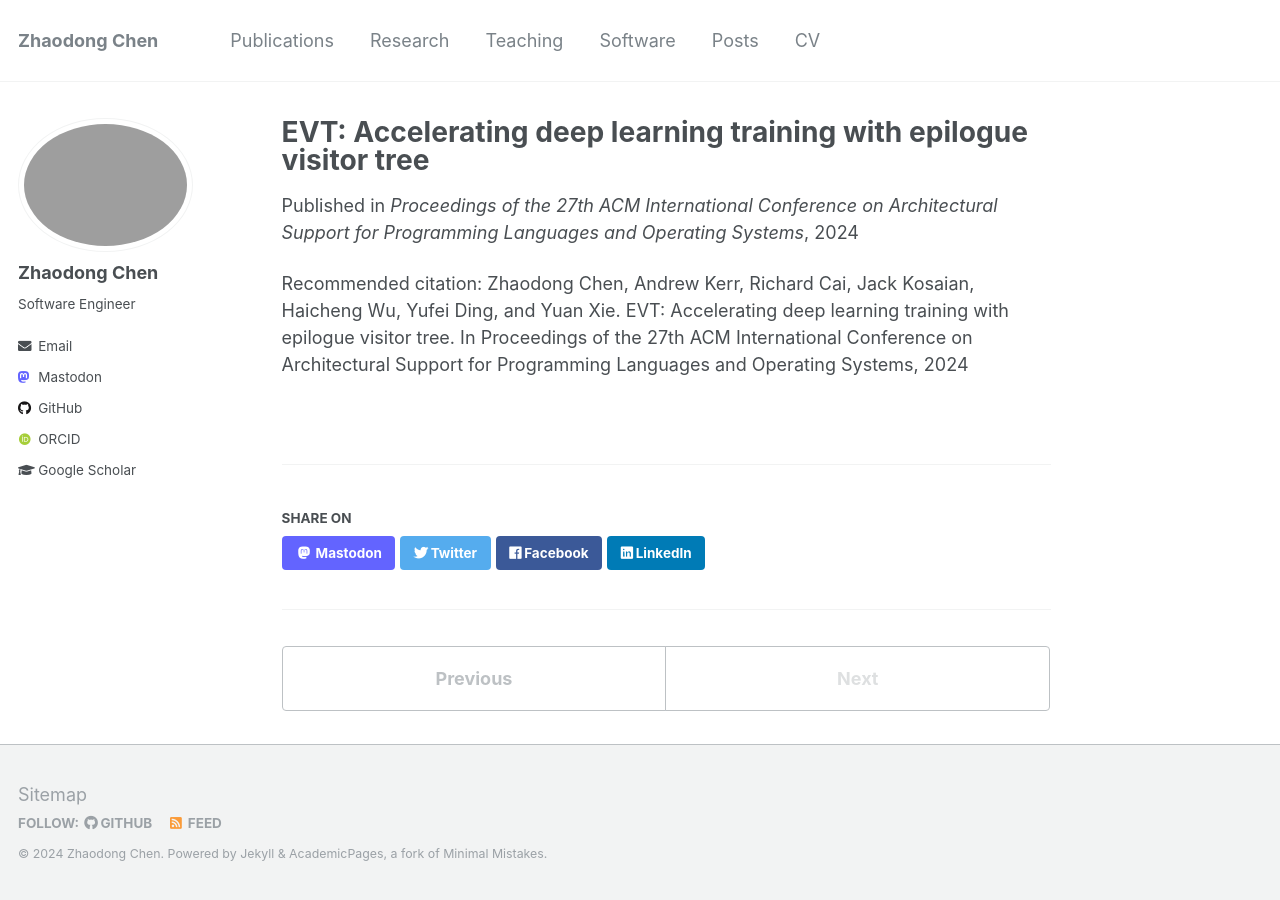
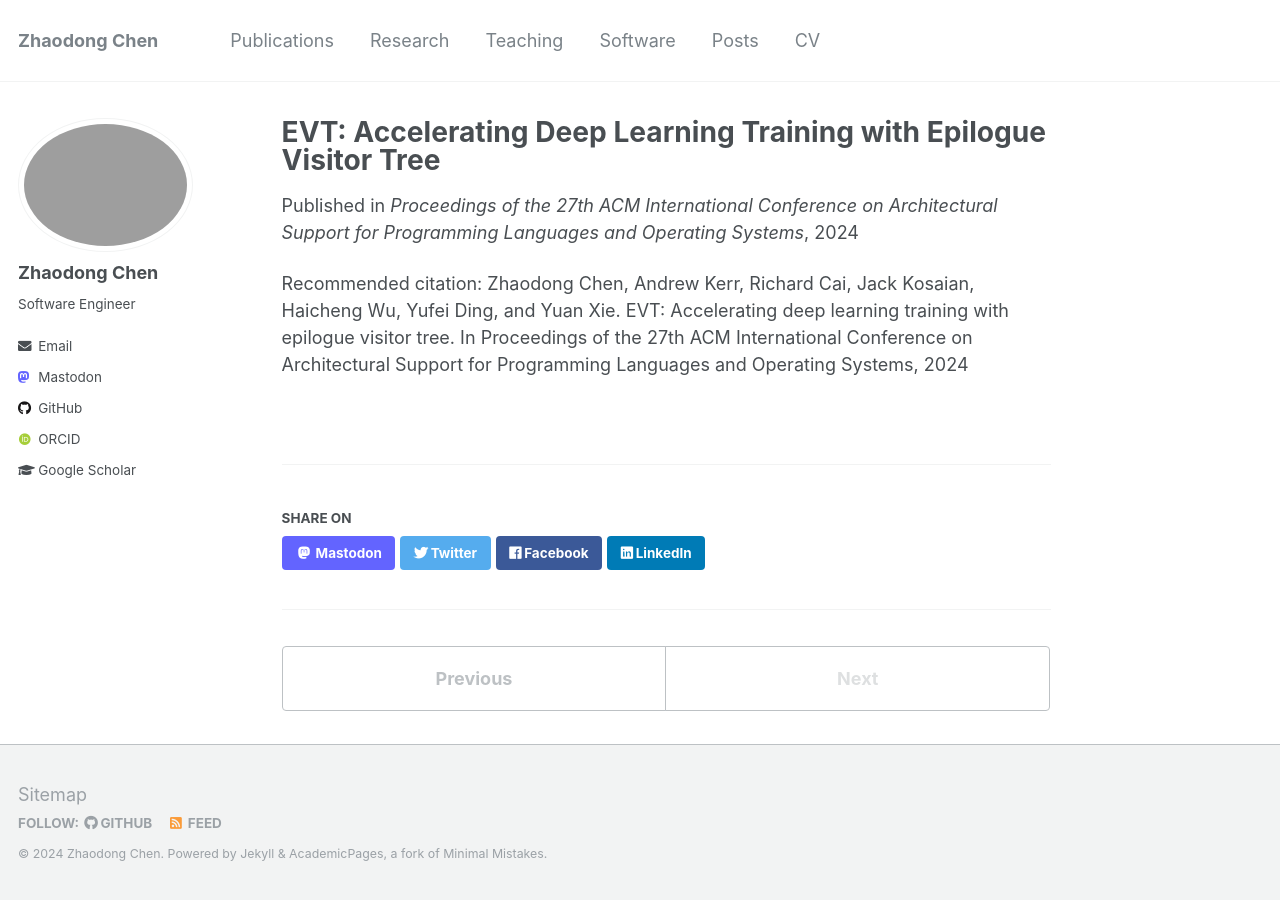
Before and after one commit to apuaaChen/zhaodong_chen, a Jekyll site: the page built from _publications/2024-ASPLOS.md, in a window 1280 px wide. Built offline with Jekyll 4.4.1, drawn with Linux system fonts in a browser that asks for light colours; some web fonts are replaced.

```diff
--- a/_publications/2024-ASPLOS.md
+++ b/_publications/2024-ASPLOS.md
@@ -1,5 +1,5 @@
 ---
-title: "EVT: Accelerating deep learning training with epilogue visitor tree"
+title: "EVT: Accelerating Deep Learning Training with Epilogue Visitor Tree"
 collection: publications
 permalink: /publication/2024-ASPLOS
 date: 2024-05-01
```
